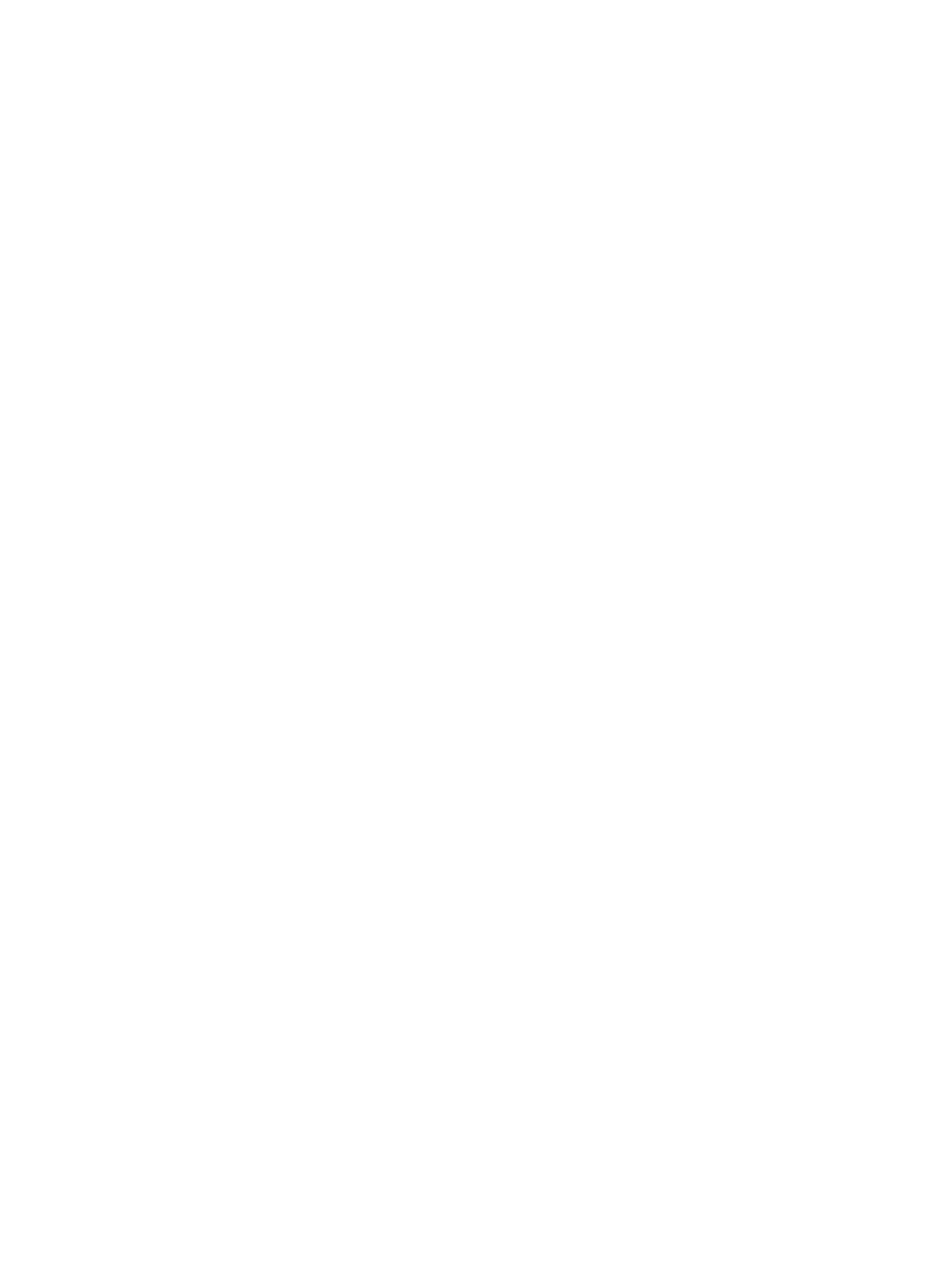
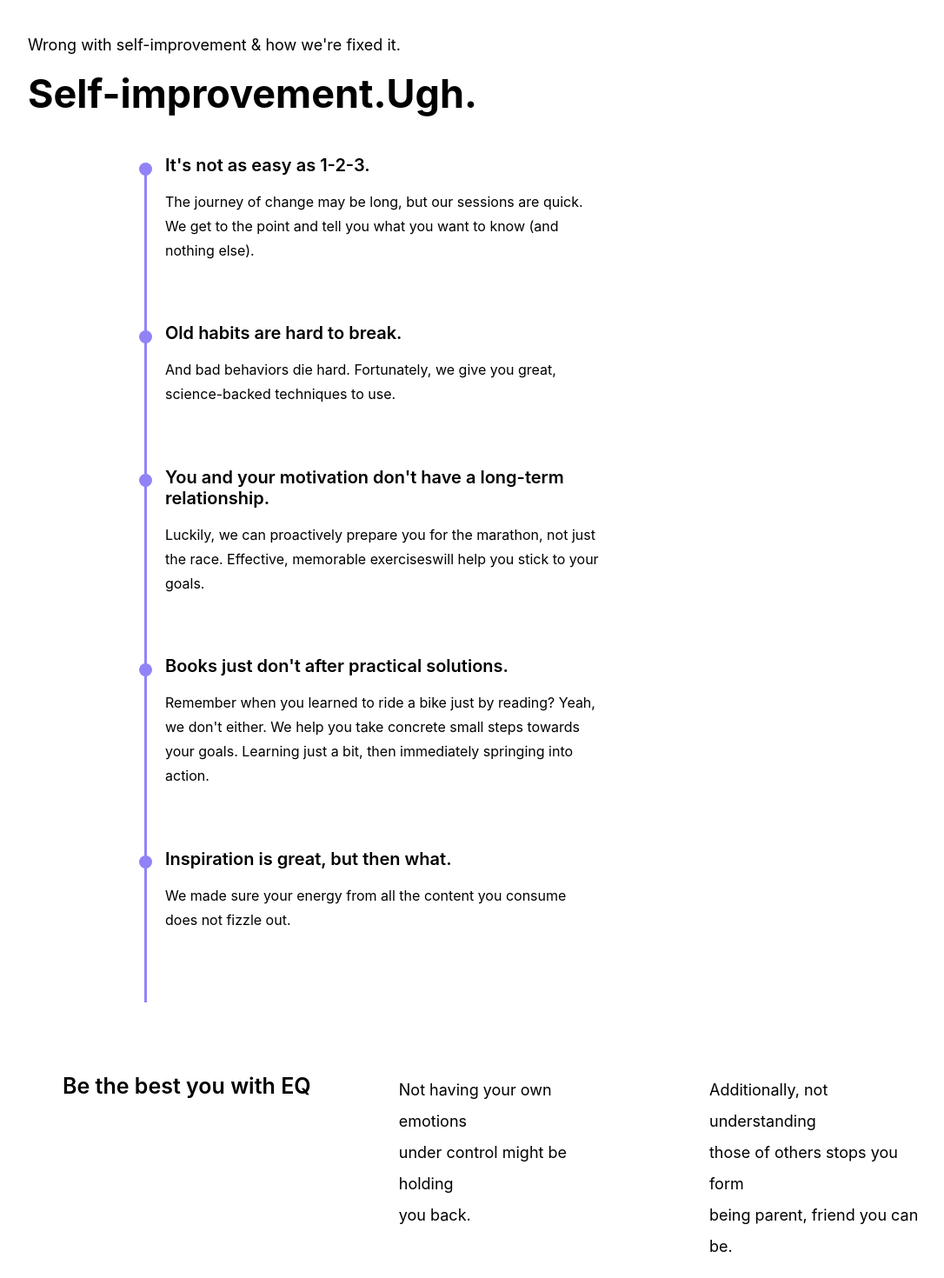
Before and after one commit to shanmukheswarikondeti/spur-fit-frontend-project, a React (Create React App) app: page / in a window 1280 px wide. Shown: the part 2280-3750 px from the top of the page at 87% size, without its empty margins (68-1154 px from the left). Before the commit the page ends 2253 px from the top, so only its background shows below. Built offline with nearby package versions, Linux system fonts and the light colour scheme.

Commit message:
maincontent added selfimprovementpage and bestwitheq components

```diff
--- /dev/null
+++ b/src/components/BestWithEQ/index.css
@@ -0,0 +1,41 @@
+.best-eq-page-container{
+    display: flex;
+    flex-direction: column;
+    justify-content: space-between;
+    min-height: 100vh;
+
+
+}
+.best-eq-container{
+    display: flex;
+    justify-content: space-between;
+    align-items:start;
+
+
+
+}
+.best-eq-title{
+    font-size: 25px;
+    font-weight: 600;
+    color: #000;
+    padding-left:140px;
+
+}
+
+.best-eq-description1{
+    font-size: 18px;
+    line-height: 2;
+    color: #000;
+    width:20%;
+
+
+
+}
+.best-eq-description2{
+    font-size: 18px;
+    line-height: 2;
+    color: #000;
+    width:20%;
+    padding-right: 140px;
+
+}
--- /dev/null
+++ b/src/components/BestWithEQ/index.js
@@ -0,0 +1,17 @@
+import './index.css'
+
+const BestWithEQ=()=>(
+    <div className="best-eq-page-container">
+        <div className="best-eq-container">
+            <h1 className="best-eq-title">Be the best you with EQ</h1>
+            <p className="best-eq-description1">
+                Not having your own emotions<br/> under control might be holding<br/>you back.
+            </p>
+            <p className="best-eq-description2">
+                Additionally, not understanding<br/> those of others stops you form<br/>being parent, friend you can be.
+            </p>
+        </div>
+    </div>
+
+);
+export default BestWithEQ;
--- a/src/components/MainContent/index.js
+++ b/src/components/MainContent/index.js
@@ -1,6 +1,8 @@
 import HomePage from '../HomePage'
 import EQBeatIQ from '../EQBeatIQ'
 import MeetAheadCard  from '../MeetAheadCard'
+import SelfImprovementPage from '../SelfImprovementPage'
+import BestWithEQ from '../BestWithEQ'
 
 import './index.css'
 const MainContent=()=>(
@@ -8,7 +10,8 @@ const MainContent=()=>(
         <HomePage/>
         <EQBeatIQ/>
         <MeetAheadCard/>
-
+        <SelfImprovementPage/>
+        <BestWithEQ/>
     </div>
 )
 export default MainContent
--- /dev/null
+++ b/src/components/SelfImprovementPage/index.css
@@ -0,0 +1,73 @@
+.self-improvement-container{
+    display: flex;
+    flex-direction: column;
+    align-items: center;
+    min-height: 100vh;
+    margin: 100px;
+
+}
+.self-improvement-header{
+    align-self: flex-start;
+
+}
+.self-improvement-top-title{
+    font-size: 18px;
+    color:#000000;
+
+}
+.self-improvement-title{
+    font-size: 45px;
+    color:#000000;
+    margin-top: 0px;
+    margin-bottom: 0px;
+
+
+}
+.self-improvement-timeline{
+    width: 80%;
+    padding: 10px;
+
+}
+.timeline-container{
+    padding: 20px;
+    max-width: 500px;
+    position: relative;
+
+}
+.timeline-container::after {
+    content: "";
+    position: absolute;
+    width: 3px;
+    top: 45px;
+    left: 26px;
+    height: 100%;
+    background-color: #9182f7;
+    z-index: -1;
+  }
+.timeline-dot{
+    background-color: #9182f7;
+    width: 15px;
+  height: 15px;
+  border-radius: 50%;
+  position: absolute;
+  top: 42px;
+
+}
+.timeline-details{
+
+    position: relative;
+    left: 30px;
+}
+.timeline-title{
+    font-size: 20px;
+  font-weight: 600;
+  color: #000000;
+
+}
+.timeline-description{
+    font-size: 16px;
+  font-weight: 400;
+  line-height: 28px;
+  color: #000000;
+
+}
--- /dev/null
+++ b/src/components/SelfImprovementPage/index.js
@@ -0,0 +1,56 @@
+import './index.css'
+
+const selfImprovementList=[
+    {
+        id:1,
+        title:"It's not as easy as 1-2-3.",
+        description:"The journey of change may be long, but our sessions are quick. We get to the point and tell you what you want to know (and nothing else).",
+    },
+    {
+        id:2,
+        title:"Old habits are hard to break.",
+        description:"And bad behaviors die hard. Fortunately, we give you great, science-backed techniques to use.",
+    },
+    {
+        id:3,
+        title:"You and your motivation don't have a long-term relationship.",
+        description:"Luckily, we can proactively prepare you for the marathon, not just the race. Effective, memorable exerciseswill help you stick to your goals.",
+    },
+    {
+        id:4,
+        title:"Books just don't after practical solutions.",
+        description:"Remember when you learned to ride a bike just by reading? Yeah, we don't either. We help you take concrete small steps towards your goals. Learning just a bit, then immediately springing into action.",
+    },
+    {
+        id:5,
+        title:"Inspiration is great, but then what.",
+        description:"We made sure your energy from all the content you consume does not fizzle out.",
+    },
+]
+const SelfImprovementPage=()=>(
+    <div className="self-improvement-container">
+        <div className="self-improvement-header">
+            <p className="self-improvement-top-title">
+                Wrong with self-improvement & how we're fixed it.
+            </p>
+            <h1 className="self-improvement-title">
+                Self-improvement.Ugh.
+            </h1>
+        </div>
+        <div className="self-improvement-timeline">
+            {selfImprovementList.map((item)=>(
+                <div className="timeline-container" key={item.id}>
+                    <div className="timeline-dot"></div>
+                    <div className="timeline-details">
+                        <h1 className="timeline-title">{item.title}</h1>
+                        <p className="timeline-description">{item.description}</p>
+                    </div>
+                </div>
+
+            ))}
+        </div>
+    </div>
+
+
+);
+export default SelfImprovementPage;
```
